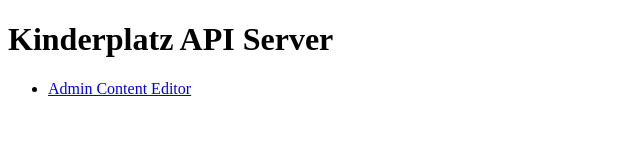
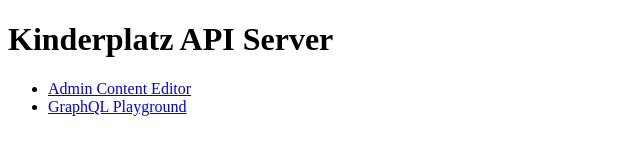
Before and after one commit to OOKB/kinderplatz-api, a website: page public/index.html in a window 1280 px wide. Shown: the whole page, without its empty margins (0-640 px from the left). Drawn offline with Linux system fonts and the light colour scheme.

Commit message:
add graphql link

```diff
--- a/public/index.html
+++ b/public/index.html
@@ -12,6 +12,7 @@
   <h1>Kinderplatz API Server</h1>
   <ul>
     <li><a href="/admin">Admin Content Editor</a></li>
+    <li><a href="/graphql">GraphQL Playground</a></li>
   </ul>
 </body>
 
```
